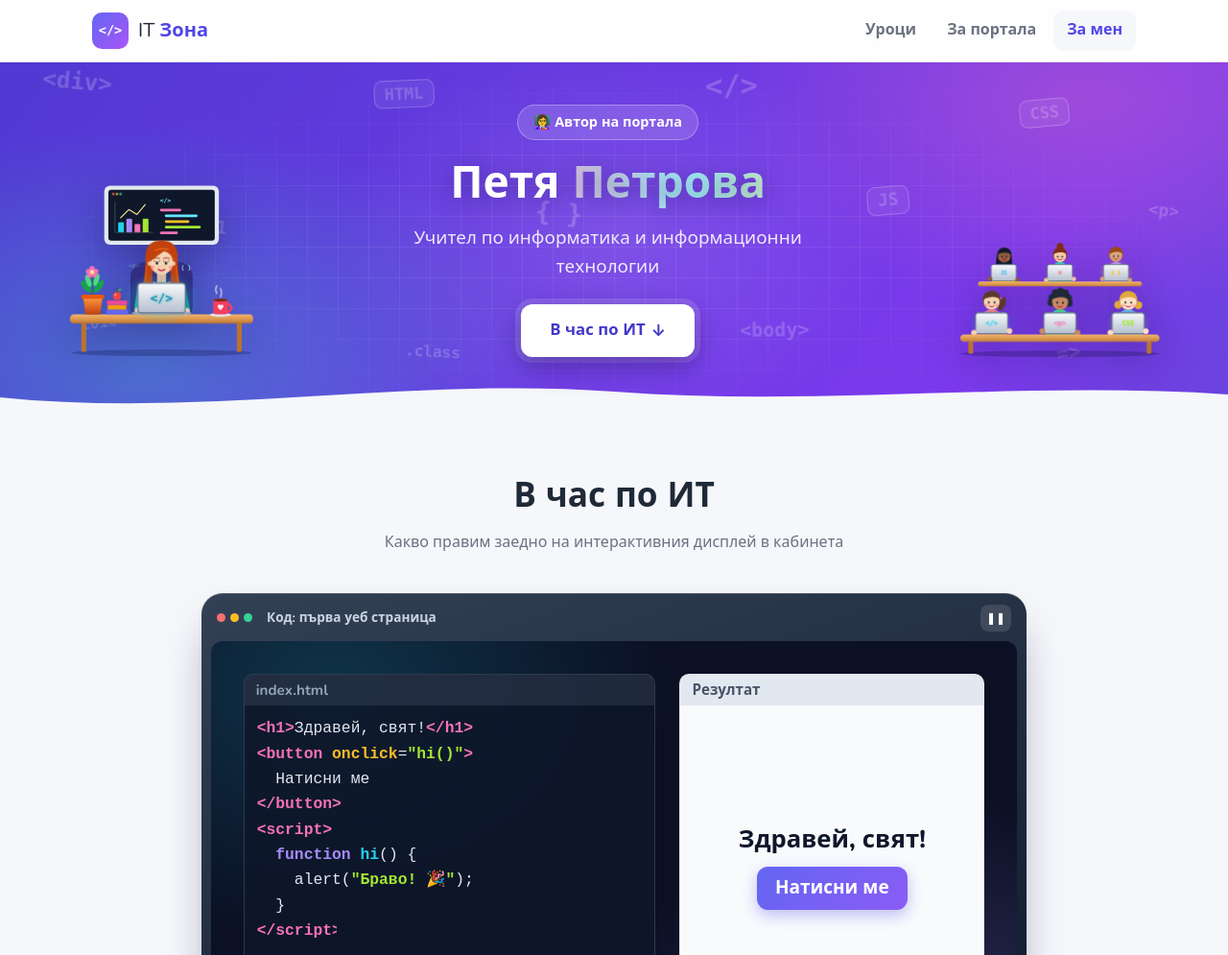
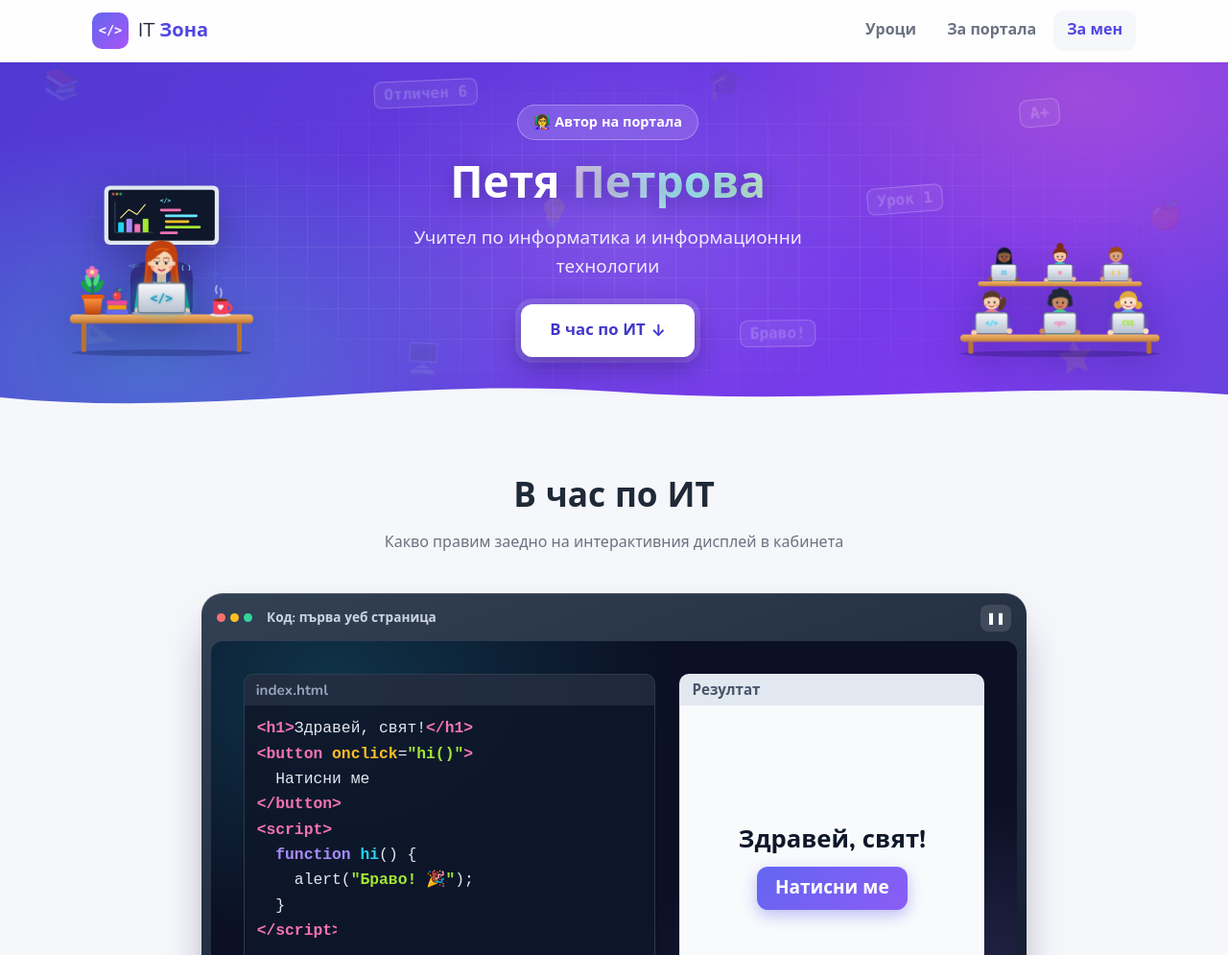
Before and after one commit to itzona/itzona.github.io, a plain HTML site: page za-men.html in a window 1280 px wide. Shown: the top 995 px of the page at 96% size. Drawn offline with nearby package versions, Linux system fonts and the light colour scheme.

Commit message:
За мен: плаващи елементи на тема училище; футър само с Начало и класовете
Co-Authored-By: Claude Opus 5.5 <noreply@anthropic.com>
Claude-Session: https://claude.ai/code/session_01VRAkwr2Dxh82mxyxsKTrEu

```diff
--- a/style.css
+++ b/style.css
@@ -232,6 +232,12 @@ a {
   color: rgba(255, 255, 255, 0.2);
   animation: tag-float var(--t) ease-in-out var(--d) infinite;
   will-change: transform;
+}
+
+/* емоджи сред плаващите елементи (страница „За мен“) – полупрозрачни, за да не пречат */
+.tag--emo {
+  font-family: inherit;
+  opacity: 0.55;
 }
 
 .tag--chip {
--- a/za-men.html
+++ b/za-men.html
@@ -10,7 +10,7 @@
   <link rel="preconnect" href="https://fonts.googleapis.com">
   <link rel="preconnect" href="https://fonts.gstatic.com" crossorigin>
   <link href="https://fonts.googleapis.com/css2?family=Nunito:wght@400;600;700;800&display=swap" rel="stylesheet">
-  <link rel="stylesheet" href="style.css?v=20261126b">
+  <link rel="stylesheet" href="style.css?v=20261126c">
 </head>
 <body>
 
@@ -30,20 +30,20 @@
 
   <main>
     <section class="hero author-hero">
-      <!-- Плаващи HTML/CSS/JS тагове на заден план -->
+      <!-- Плаващи елементи на тема „учител и училище“ на заден план -->
       <div class="hero-bg" aria-hidden="true">
-        <span class="tag" style="--x:3%;--y:8%;--s:1.5rem;--t:9s;--d:-0.0s;--r:-8deg">&lt;div&gt;</span>
-        <span class="tag tag--chip" style="--x:30%;--y:10%;--s:1.05rem;--t:11s;--d:-1.7s;--r:6deg">HTML</span>
-        <span class="tag" style="--x:57%;--y:7%;--s:1.9rem;--t:13s;--d:-3.4s;--r:4deg">&lt;/&gt;</span>
-        <span class="tag tag--chip" style="--x:83%;--y:11%;--s:1.05rem;--t:10s;--d:-5.1s;--r:-6deg">CSS</span>
-        <span class="tag" style="--x:15%;--y:44%;--s:1.15rem;--t:12s;--d:-6.8s;--r:7deg">0101</span>
-        <span class="tag" style="--x:43%;--y:46%;--s:1.7rem;--t:9.5s;--d:-8.5s;--r:-5deg">{ }</span>
-        <span class="tag tag--chip" style="--x:70%;--y:42%;--s:1.1rem;--t:14s;--d:-0.2s;--r:5deg">JS</span>
-        <span class="tag" style="--x:93%;--y:46%;--s:1.1rem;--t:12.5s;--d:-1.9s;--r:-7deg">&lt;p&gt;</span>
-        <span class="tag" style="--x:6%;--y:78%;--s:1rem;--t:15s;--d:-3.6s;--r:10deg">1010</span>
-        <span class="tag" style="--x:33%;--y:80%;--s:1rem;--t:11.5s;--d:-5.3s;--r:3deg">.class</span>
-        <span class="tag" style="--x:60%;--y:76%;--s:1.25rem;--t:10.5s;--d:-7.0s;--r:-4deg">&lt;body&gt;</span>
-        <span class="tag" style="--x:86%;--y:80%;--s:1.3rem;--t:16s;--d:-8.7s;--r:-10deg">=&gt;</span>
+        <span class="tag tag--emo" style="--x:3%;--y:8%;--s:2rem;--t:9s;--d:-0.0s;--r:-8deg">📚</span>
+        <span class="tag tag--chip" style="--x:30%;--y:10%;--s:1rem;--t:11s;--d:-1.7s;--r:6deg">Отличен 6</span>
+        <span class="tag tag--emo" style="--x:57%;--y:6%;--s:2.1rem;--t:13s;--d:-3.4s;--r:4deg">🎓</span>
+        <span class="tag tag--chip" style="--x:83%;--y:11%;--s:1.05rem;--t:10s;--d:-5.1s;--r:-6deg">A+</span>
+        <span class="tag tag--emo" style="--x:15%;--y:44%;--s:1.9rem;--t:12s;--d:-6.8s;--r:7deg">✏️</span>
+        <span class="tag tag--emo" style="--x:43%;--y:46%;--s:1.9rem;--t:9.5s;--d:-8.5s;--r:-5deg">💡</span>
+        <span class="tag tag--chip" style="--x:70%;--y:42%;--s:1rem;--t:14s;--d:-0.2s;--r:5deg">Урок 1</span>
+        <span class="tag tag--emo" style="--x:93%;--y:46%;--s:1.8rem;--t:12.5s;--d:-1.9s;--r:-7deg">🍎</span>
+        <span class="tag tag--emo" style="--x:6%;--y:78%;--s:1.8rem;--t:15s;--d:-3.6s;--r:10deg">📐</span>
+        <span class="tag tag--emo" style="--x:33%;--y:80%;--s:1.9rem;--t:11.5s;--d:-5.3s;--r:3deg">🖥️</span>
+        <span class="tag tag--chip" style="--x:60%;--y:76%;--s:1rem;--t:10.5s;--d:-7.0s;--r:-4deg">Браво!</span>
+        <span class="tag tag--emo" style="--x:86%;--y:80%;--s:1.9rem;--t:16s;--d:-8.7s;--r:-10deg">⭐</span>
       </div>
 
       <div class="container hero-inner">
@@ -428,8 +428,6 @@
         <a href="https://itzona.github.io/uroci/9-klas/">9. клас</a>
         <a href="https://itzona.github.io/uroci/11-klas/">11. клас</a>
         <a href="https://itzona.github.io/uroci/12-klas/">12. клас</a>
-        <a href="https://itzona.github.io/uroci/igri/">Игри</a>
-        <a href="https://itzona.github.io/za-men.html">За мен</a>
       </nav>
       <p class="footer-copy">
         © <span id="year">2026</span> IT Зона · Учебни материали с образователна цел
```
Also changed, not shown: index.html (+1 -3 lines).
